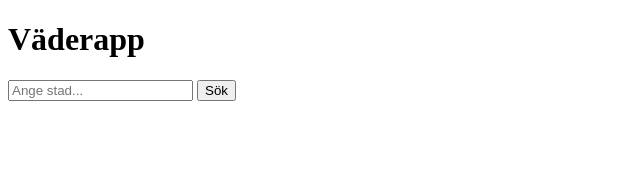
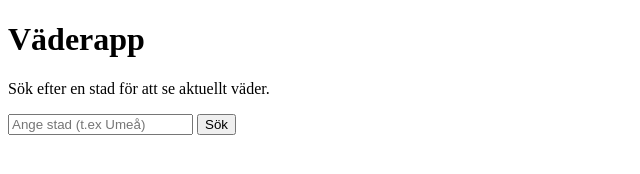
Before and after one commit to zaida-wiss/weather-app, a plain HTML site: page index.html in a window 1280 px wide. Shown: the whole page, without its empty margins (0-640 px from the left). Drawn offline with Linux system fonts and the light colour scheme.

Commit message:
ändrade i HTML

```diff
--- a/index.html
+++ b/index.html
@@ -8,7 +8,8 @@
 <body>
     <div class="container">
         <h1>Väderapp</h1>
-        <input id="cityInput" type="text" placeholder="Ange stad..." />
+        <p>Sök efter en stad för att se aktuellt väder.</p>
+        <input id="cityInput" type="text" placeholder="Ange stad (t.ex Umeå)" />
         <button id="searchBtn">Sök</button>
     <div id="weatherResult" class="card hidden">
         <h2 id="cityName"></h2>
```
